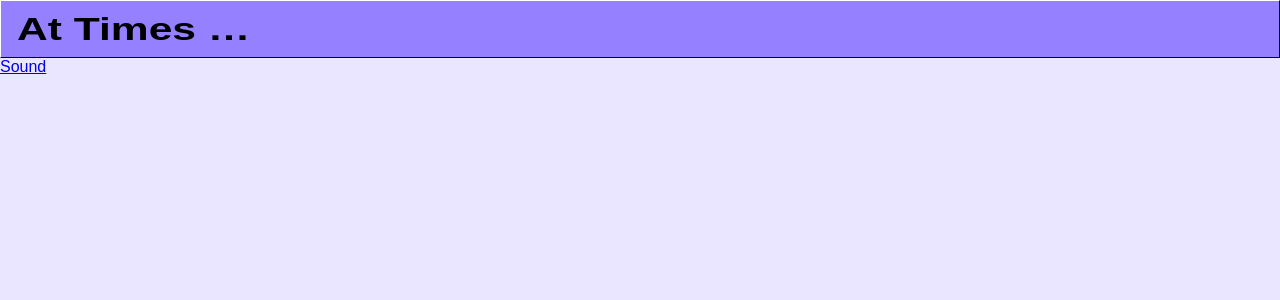
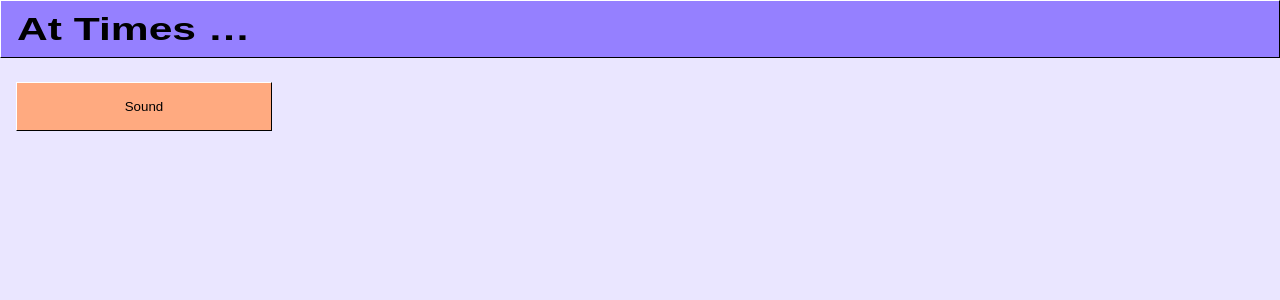
Before and after one commit to awat-langoe/at-times-stuff, an Angular app: page / in a window 1280 px wide. Shown: the top 300 px of the page. Built offline with nearby package versions, Linux system fonts and the light colour scheme.

Commit message:
style sound link

```diff
--- a/src/app/page/home/home.component.html
+++ b/src/app/page/home/home.component.html
@@ -1 +1,7 @@
-<a routerLink="/sound">Sound</a>
+<div class="home-link-grid">
+  @for (homeLink of homeLinks; track homeLink.routerLink) {
+    <button class="home-link-button" [routerLink]="homeLink.routerLink">
+      {{ homeLink.title }}
+    </button>
+  }
+</div>
--- a/src/app/page/home/home.component.scss
+++ b/src/app/page/home/home.component.scss
@@ -0,0 +1,22 @@
+.home-link-grid {
+  display: grid;
+  padding: 1.5rem 1rem;
+}
+
+.home-link-button {
+  max-width: 16rem;
+  padding: 1rem;
+  background-color: var(--app-color-secondary);
+  color: var(--app-color-on-secondary);
+  border-top: 0.0625rem solid white;
+  border-right: 0.0625rem solid black;
+  border-bottom: 0.0625rem solid black;
+  border-left: 0.0625rem solid white;
+
+  &:active {
+    border-top: 0.0625rem solid black;
+    border-right: 0.0625rem solid white;
+    border-bottom: 0.0625rem solid white;
+    border-left: 0.0625rem solid black;
+  }
+}
--- a/src/app/page/home/home.component.ts
+++ b/src/app/page/home/home.component.ts
@@ -8,4 +8,16 @@ import { RouterLink } from "@angular/router";
   templateUrl: "./home.component.html",
   styleUrl: "./home.component.scss",
 })
-export class HomeComponent {}
+export class HomeComponent {
+  protected readonly homeLinks: HomeLink[] = [
+    {
+      title: "Sound",
+      routerLink: "/sound",
+    },
+  ];
+}
+
+export interface HomeLink {
+  title: string;
+  routerLink: string;
+}
--- a/src/styles.scss
+++ b/src/styles.scss
@@ -3,6 +3,8 @@ html {
   --app-color-on-surface: black;
   --app-color-primary: #9580ff;
   --app-color-on-primary: black;
+  --app-color-secondary: #ffaa80;
+  --app-color-on-secondary: black;
 }
 
 html,
```
